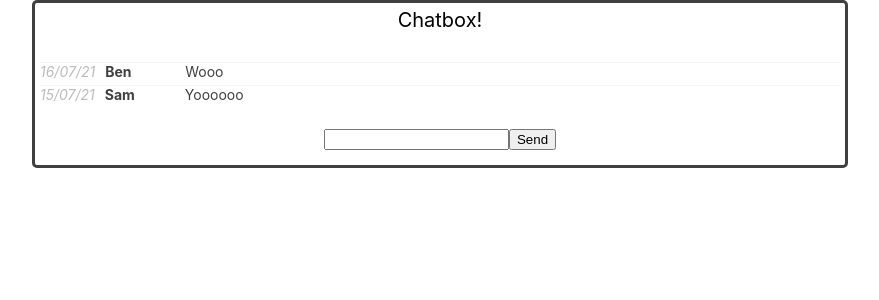
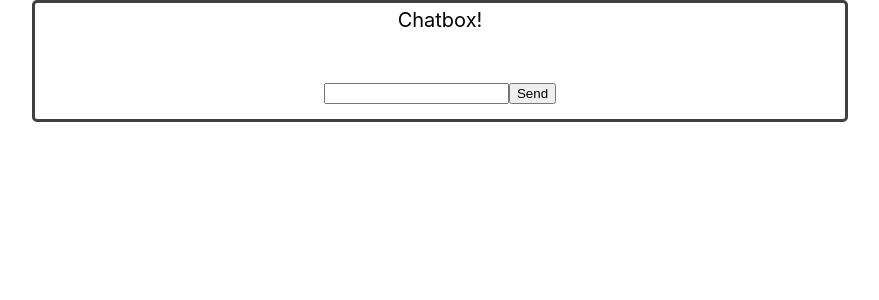
Before and after one commit to BenLeong0/bink_messaging, a React (Create React App) app in the folder app/: page / in a window 1280 px wide. Shown: the top 300 px of the page, without its empty margins (200-1079 px from the left). Built offline with nearby package versions, Linux system fonts and the light colour scheme.

Commit message:
chatbox use messages from store

```diff
--- a/app/src/components/ChatBox/ChatBox.tsx
+++ b/app/src/components/ChatBox/ChatBox.tsx
@@ -1,6 +1,6 @@
-import React, { useEffect, useState } from 'react';
+import React, { useState } from 'react';
 
-import Message, { exampleMessage1, exampleMessage2 } from "../../Types/Message";
+import Message from "../../Types/Message";
 
 import store from '../../app/store';
 import AccountService from '../core/AccountService';
@@ -18,12 +18,9 @@ const ChatBox: React.FC = () => {
     const [isLoggedIn, setIsLoggedIn] = useState<boolean>(accountService.checkIsLoggedIn());
 
     store.subscribe(() => {
+        setMessages(store.getState().messages);
         setIsLoggedIn(accountService.checkIsLoggedIn());
     });
-
-    useEffect(() => {
-        setMessages([exampleMessage1, exampleMessage2]);
-    }, []);
 
     return (
         <div className="chatbox flex-parent flex-col">
```
